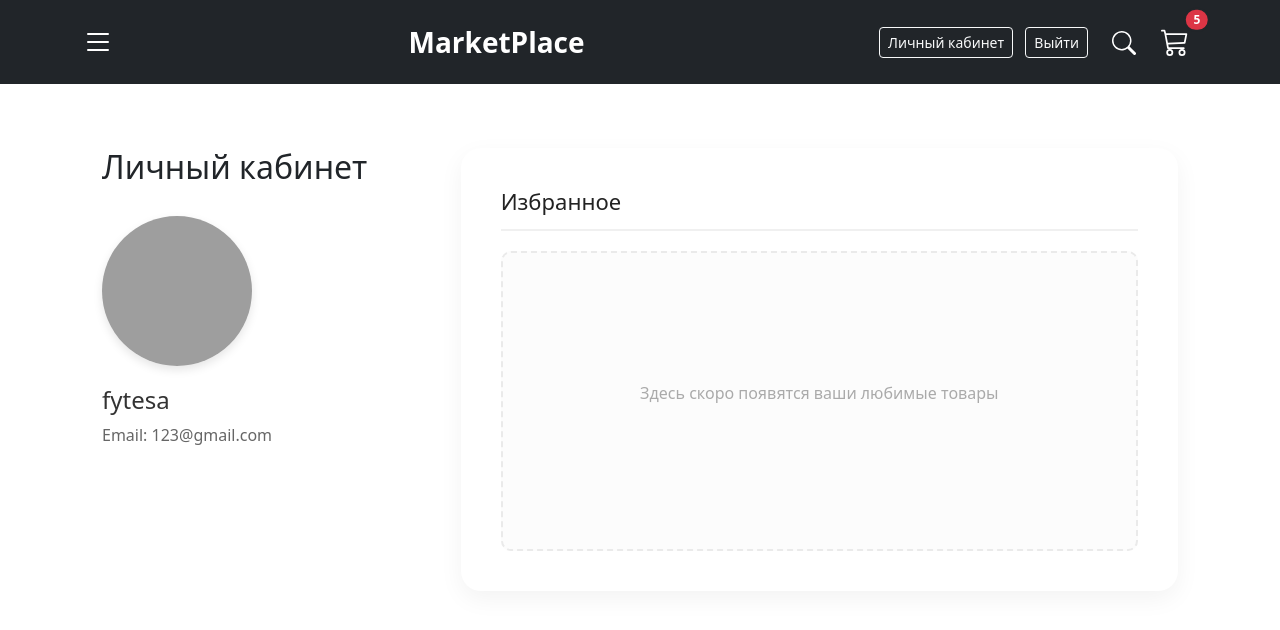
After one commit to KlownInTown/Shop_TeamWork, a Django app: page /profile/ in a window 1280 px wide. The commit adds this page. Shown: the top 630 px of the page. Run offline with Django 5.2, Linux system fonts and the light colour scheme; a user stored in the database is signed in; data comes from the database, SQL or seed files in the repository; both versions use the stored data as it was after the commit; grey boxes are pictures that could not be loaded.

Commit message:
Добавлена регистрация, авторизация и страница личного кабинета

```diff
--- a/my_shop/urls.py
+++ b/my_shop/urls.py
@@ -18,7 +18,8 @@ from django.conf import settings
 from django.conf.urls.static import static
 from django.contrib import admin
 from django.urls import path
-from store.views import *
+from django.contrib.auth.views import LogoutView # Добавили импорт для функции выхода
+from store.views import * # Твои функции подтягиваются отсюда
 
 urlpatterns = [
     path('admin/', admin.site.urls),
@@ -28,6 +29,12 @@ urlpatterns = [
     path('cart/', cart, name='cart'), # страница корзины
     path('update_cart_item/<int:pk>/<str:action>/', update_cart_item, name='update_cart_item'),
     path('search/', search_results, name='search_results'),
+
+    # === НОВЫЕ МАРШРУТЫ ДЛЯ АВТОРИЗАЦИИ И ПРОФИЛЯ ===
+    path('register/', register, name='register'),
+    path('login/', user_login, name='login'),
+    path('logout/', LogoutView.as_view(next_page='/'), name='logout'), # После выхода кидаем на главную '/'
+    path('profile/', profile, name='profile'),
 ]
 
 if settings.DEBUG:
--- a/store/models.py
+++ b/store/models.py
@@ -54,3 +54,12 @@ class OrderItem(models.Model):
         else:
             total = 0
         return total
+
+
+class Profile(models.Model):
+    user = models.OneToOneField(User, on_delete=models.CASCADE)
+    # Заглушка для фото. Не забудь положить default.jpg в папку media/
+    avatar = models.ImageField(default='default.jpg', upload_to='profile_avatars')
+
+    def __str__(self):
+        return f'Профиль пользователя {self.user.username}'
--- a/store/views.py
+++ b/store/views.py
@@ -1,6 +1,12 @@
 from django.shortcuts import render, get_object_or_404, redirect
 from django.contrib import messages
 from .models import *
+from django.shortcuts import render, redirect
+from django.contrib.auth import login, authenticate
+from django.contrib.auth.forms import AuthenticationForm
+from django.contrib.auth.decorators import login_required
+from .forms import UserRegisterForm
+from .models import Profile
 
 def cart(request):
     if request.user.is_authenticated:
@@ -100,3 +106,33 @@ def search_results(request):
         products = Product.objects.none()
 
     return render(request, 'search_results.html', {'products': products, 'query': query})
+
+def register(request):
+    if request.method == 'POST':
+        form = UserRegisterForm(request.POST)
+        if form.is_valid():
+            user = form.save(commit=False)
+            user.set_password(form.cleaned_data['password'])
+            user.save()
+            # Автоматически создаем профиль под аватарку при регистрации
+            Profile.objects.create(user=user)
+            login(request, user)
+            return redirect('profile')
+    else:
+        form = UserRegisterForm()
+    return render(request, 'users/register.html', {'form': form})
+
+def user_login(request):
+    if request.method == 'POST':
+        form = AuthenticationForm(data=request.POST)
+        if form.is_valid():
+            user = form.get_user()
+            login(request, user)
+            return redirect('profile')
+    else:
+        form = AuthenticationForm()
+    return render(request, 'users/login.html', {'form': form})
+
+@login_required # Доступ только для авторизованных
+def profile(request):
+    return render(request, 'users/profile.html')
--- a/templates/base.html
+++ b/templates/base.html
@@ -56,6 +56,7 @@
     </style>
 </head>
 <body>
+    <!-- Модальное окно поиска -->
     <div id="searchOverlay" class="search-overlay">
         <div class="search-modal">
             <span class="close-search" onclick="closeSearch()">&times;</span>
@@ -74,24 +75,45 @@
         </div>
     </div>
 
+    <!-- Навигационная панель -->
     <nav class="navbar navbar-dark bg-dark mb-4 py-3">
         <div class="container d-flex justify-content-between align-items-center">
 
+            <!-- Кнопка меню (offcanvas) -->
             <button class="btn btn-link text-white p-0 border-0" type="button" data-bs-toggle="offcanvas" data-bs-target="#sidebarMenu">
                 <svg xmlns="http://www.w3.org/2000/svg" width="32" height="32" fill="currentColor" class="bi bi-list" viewBox="0 0 16 16">
                     <path fill-rule="evenodd" d="M2.5 12a.5.5 0 0 1 .5-.5h10a.5.5 0 0 1 0 1H3a.5.5 0 0 1-.5-.5m0-4a.5.5 0 0 1 .5-.5h10a.5.5 0 0 1 0 1H3a.5.5 0 0 1-.5-.5m0-4a.5.5 0 0 1 .5-.5h10a.5.5 0 0 1 0 1H3a.5.5 0 0 1-.5-.5"/>
                 </svg>
             </button>
 
+            <!-- Логотип -->
             <a class="navbar-brand fw-bold fs-3 m-0" href="/">MarketPlace</a>
 
+            <!-- Правая часть: пользователь, поиск, корзина -->
             <div class="d-flex align-items-center">
+                <!-- Блок авторизации -->
+                <div class="user-navigation me-3">
+                    {% if user.is_authenticated %}
+                        <a href="{% url 'profile' %}" class="btn btn-outline-light btn-sm me-2">Личный кабинет</a>
+
+                        <form action="{% url 'logout' %}" method="post" style="display:inline;">
+                            {% csrf_token %}
+                            <button type="submit" class="btn btn-outline-light btn-sm">Выйти</button>
+                        </form>
+                    {% else %}
+                        <a href="{% url 'login' %}" class="btn btn-outline-light btn-sm me-2">Вход</a>
+                        <a href="{% url 'register' %}" class="btn btn-light btn-sm">Регистрация</a>
+                    {% endif %}
+                </div>
+
+                <!-- Кнопка поиска -->
                 <button onclick="openSearch()" class="btn btn-link text-white p-2 me-2 text-decoration-none border-0">
                     <svg xmlns="http://www.w3.org/2000/svg" width="24" height="24" fill="currentColor" class="bi bi-search" viewBox="0 0 16 16">
                         <path d="M11.742 10.344a6.5 6.5 0 1 0-1.397 1.398h-.001c.03.04.062.078.098.115l3.85 3.85a1 1 0 0 0 1.415-1.414l-3.85-3.85a1.007 1.007 0 0 0-.115-.1zM12 6.5a5.5 5.5 0 1 1-11 0 5.5 5.5 0 0 1 11 0z"/>
                     </svg>
                 </button>
 
+                <!-- Корзина -->
                 <a href="{% url 'cart' %}" class="btn btn-link text-white position-relative p-2 text-decoration-none">
                     <svg xmlns="http://www.w3.org/2000/svg" width="28" height="28" fill="currentColor" class="bi bi-cart3" viewBox="0 0 16 16">
                         <path d="M0 1.5A.5.5 0 0 1 .5 1H2a.5.5 0 0 1 .485.379L2.89 3H14.5a.5.5 0 0 1 .49.598l-1 5a.5.5 0 0 1-.465.401l-9.397.472L4.415 11H13a.5.5 0 0 1 0 1H4a.5.5 0 0 1-.491-.408L2.01 3.607 1.61 2H.5a.5.5 0 0 1-.5-.5zM3.102 4l.84 4.479 9.144-.459L13.89 4H3.102zM5 12a2 2 0 1 0 0 4 2 2 0 0 0 0-4zm7 0a2 2 0 1 0 0 4 2 2 0 0 0 0-4zm-7 1a1 1 0 1 1 0 2 1 1 0 0 1 0-2zm7 0a1 1 0 1 1 0 2 1 1 0 0 1 0-2z"/>
@@ -106,6 +128,7 @@
         </div>
     </nav>
 
+    <!-- Боковое меню категорий -->
     <div class="offcanvas offcanvas-start bg-dark text-white" tabindex="-1" id="sidebarMenu" aria-labelledby="sidebarMenuLabel">
         <div class="offcanvas-header border-bottom border-secondary">
             <h5 class="offcanvas-title fw-bold" id="sidebarMenuLabel">Категории</h5>
@@ -125,6 +148,7 @@
         </div>
     </div>
 
+    <!-- Основной контент -->
     <main class="container mt-4">
         {% block content %}{% endblock %}
     </main>
--- /dev/null
+++ b/templates/users/profile.html
@@ -0,0 +1,38 @@
+{% extends 'base.html' %}
+
+{% block content %}
+<div style="max-width: 1200px; margin: 0 auto; padding: 40px 20px;">
+
+    <div style="display: flex; justify-content: space-between; align-items: flex-start; flex-wrap: wrap; gap: 40px;">
+
+        <div style="flex: 1; min-width: 300px;">
+            <h2>Личный кабинет</h2>
+            <div class="user-info" style="margin-top: 30px;">
+
+                <img src="https://ui-avatars.com/api/?name={{ user.username }}&background=random&color=fff&size=150"
+                     alt="Аватар"
+                     style="width: 150px; height: 150px; border-radius: 50%; object-fit: cover; box-shadow: 0 4px 10px rgba(0,0,0,0.1);">
+
+                <h3 style="margin-top: 20px; font-size: 24px; color: #333;">{{ user.username }}</h3>
+                <p style="color: #666; font-size: 16px;">Email: {{ user.email }}</p>
+
+            </div>
+        </div>
+
+        <div style="flex: 2; min-width: 400px; background-color: #ffffff; border-radius: 20px; padding: 40px; box-shadow: 0 8px 25px rgba(0,0,0,0.05);">
+
+            <h3 style="margin-top: 0; font-size: 22px; color: #222; border-bottom: 2px solid #f0f0f0; padding-bottom: 15px;">
+                Избранное
+            </h3>
+
+            <div style="display: flex; justify-content: center; align-items: center; min-height: 300px; background-color: #fcfcfc; border: 2px dashed #eaeaea; border-radius: 10px; margin-top: 20px;">
+                <p style="color: #aaa; font-size: 16px;">
+                    Здесь скоро появятся ваши любимые товары
+                </p>
+            </div>
+
+        </div>
+
+    </div>
+</div>
+{% endblock %}
```
Also changed, not shown: store/forms.py (added, +16 -0 lines), templates/users/login.html (added, +13 -0 lines), templates/users/register.html (added, +13 -0 lines), db.sqlite (added), db.sqlite3, store/migrations/0003_profile.py (added).
